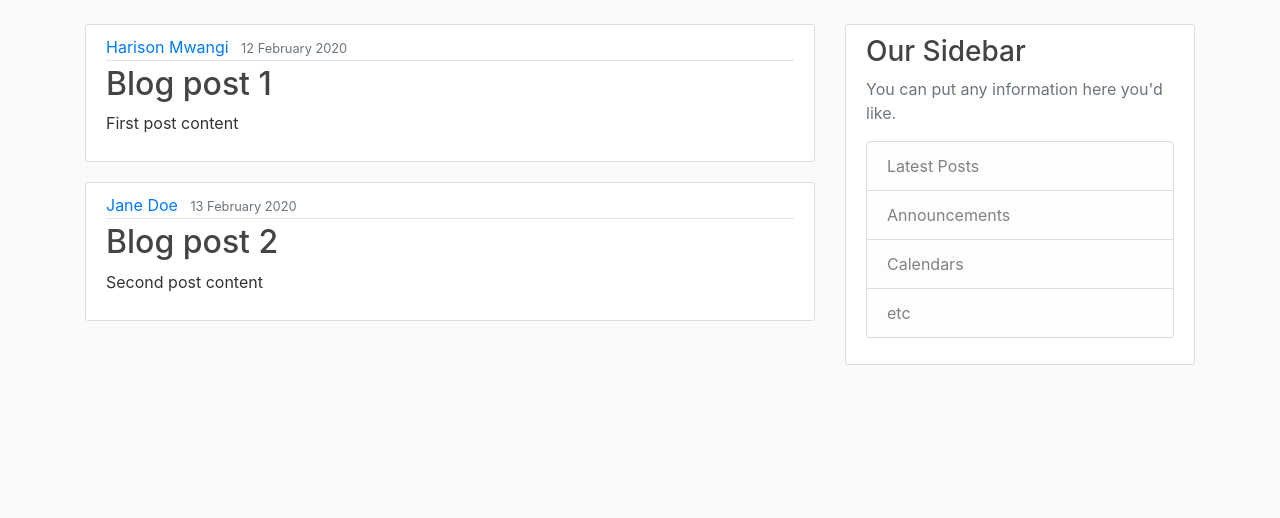
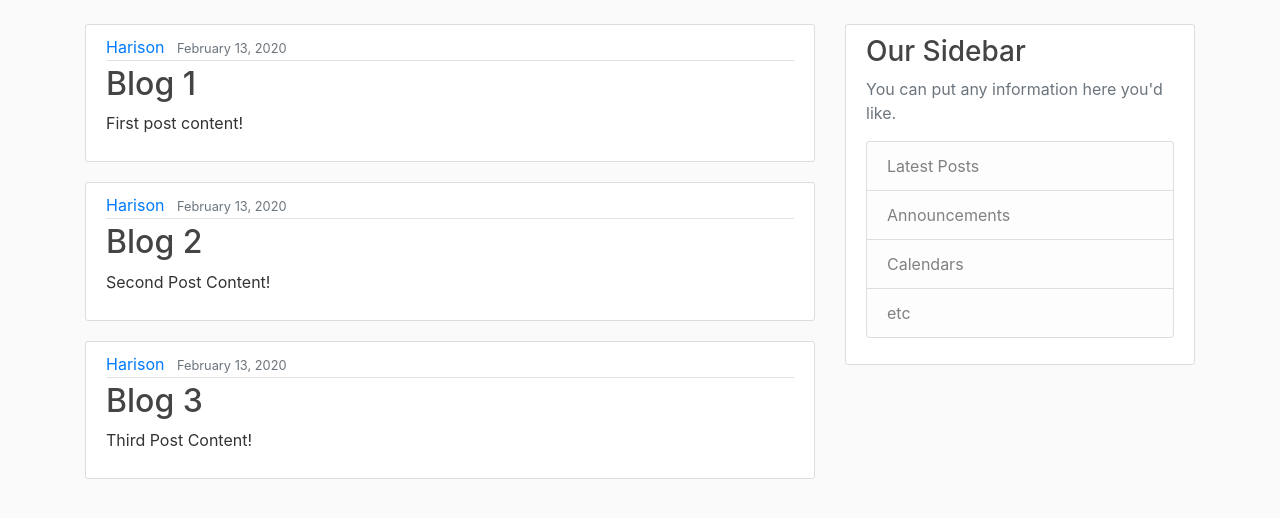
Before and after one commit to harisonmg/django-blog, a Django app: page / in a window 1280 px wide. Shown: the part 56-574 px from the top of the page. Run offline with Django 3.2, Linux system fonts and the light colour scheme; data comes from the database, SQL or seed files in the repository; both versions use the stored data as it was after the commit; some libraries are stand-ins or nearby versions.

Commit message:
Edited views.py to get posts from db and formatted dates
Added another blog post to db using the 3rd method

>>> user.post_set.create(title="Blog 3", content="Third Post Content!")
<Post: Blog 3>
>>> Post.objects.all()
<QuerySet [<Post: Blog 1>, <Post: Blog 2>, <Post: Blog 3>]>

```diff
--- a/blog/templates/blog/home.html
+++ b/blog/templates/blog/home.html
@@ -7,7 +7,8 @@
         <div class="media-body">
             <div class="article-metadata">
             <a class="mr-2" href="#">{{ post.author }}</a>
-            <small class="text-muted">{{ post.date_posted }}</small>
+            <!--Date filter in code tags to format dates -->
+            <small class="text-muted">{{ post.date_posted | date:"F d, Y" }}</small>
             </div>
             <h2><a class="article-title" href="#">{{ post.title }}</a></h2>
             <p class="article-content">{{ post.content }}</p>
--- a/blog/views.py
+++ b/blog/views.py
@@ -1,22 +1,6 @@
 from django.shortcuts import render
+from .models import Post
 # from django.http import HttpResponse
-
-posts = [
-    {
-        'author': 'Harison Mwangi',
-        'title': 'Blog post 1',
-        'content': 'First post content',
-        'date_posted': '12 February 2020',
-    },
-
-    {
-        'author': 'Jane Doe',
-        'title': 'Blog post 2',
-        'content': 'Second post content',
-        'date_posted': '13 February 2020',
-    }
-
-]
 
 # adding a blog home route
 def home(request):
@@ -25,7 +9,7 @@ def home(request):
     It returns what we want the user to see when they're sent to this route.
     """
     context = {
-        'posts': posts
+        'posts': Post.objects.all()
     }
     return render(request, 'blog/home.html', context)
 
```
Also changed, not shown: db.sqlite3.
